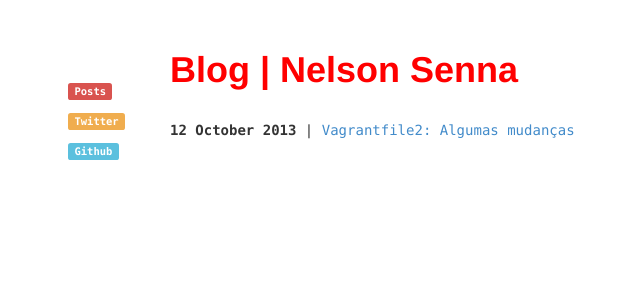
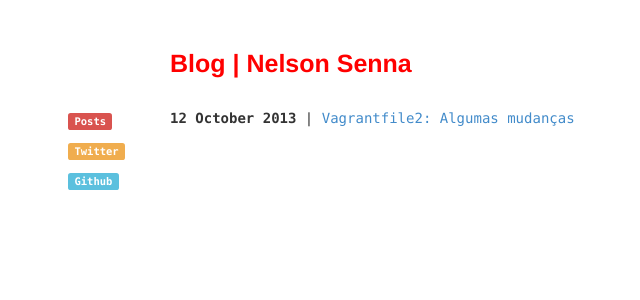
Before and after one commit to nelsonsar/nelsonsar.github.io, a Jekyll site: the page built from index.html, in a window 1280 px wide. Shown: the top 300 px of the page, without its empty margins (180-820 px from the left). Built offline with Jekyll 4.4.1, drawn with Linux system fonts in a browser that asks for light colours.

Commit message:
Changing style of blog header

```diff
--- a/css/site.css
+++ b/css/site.css
@@ -23,7 +23,7 @@ body {
 
 .sidebar {
     padding-left: 0;
-    margin-top: 50px;
+    margin-top: 80px;
     margin-right: 15px;
 }
 
@@ -54,3 +54,7 @@ span.inline-code > pre  {
 pre {
     background-color: rgb(245, 242, 240);
 }
+
+.post_title {
+    font-size: 25px;
+}
```
